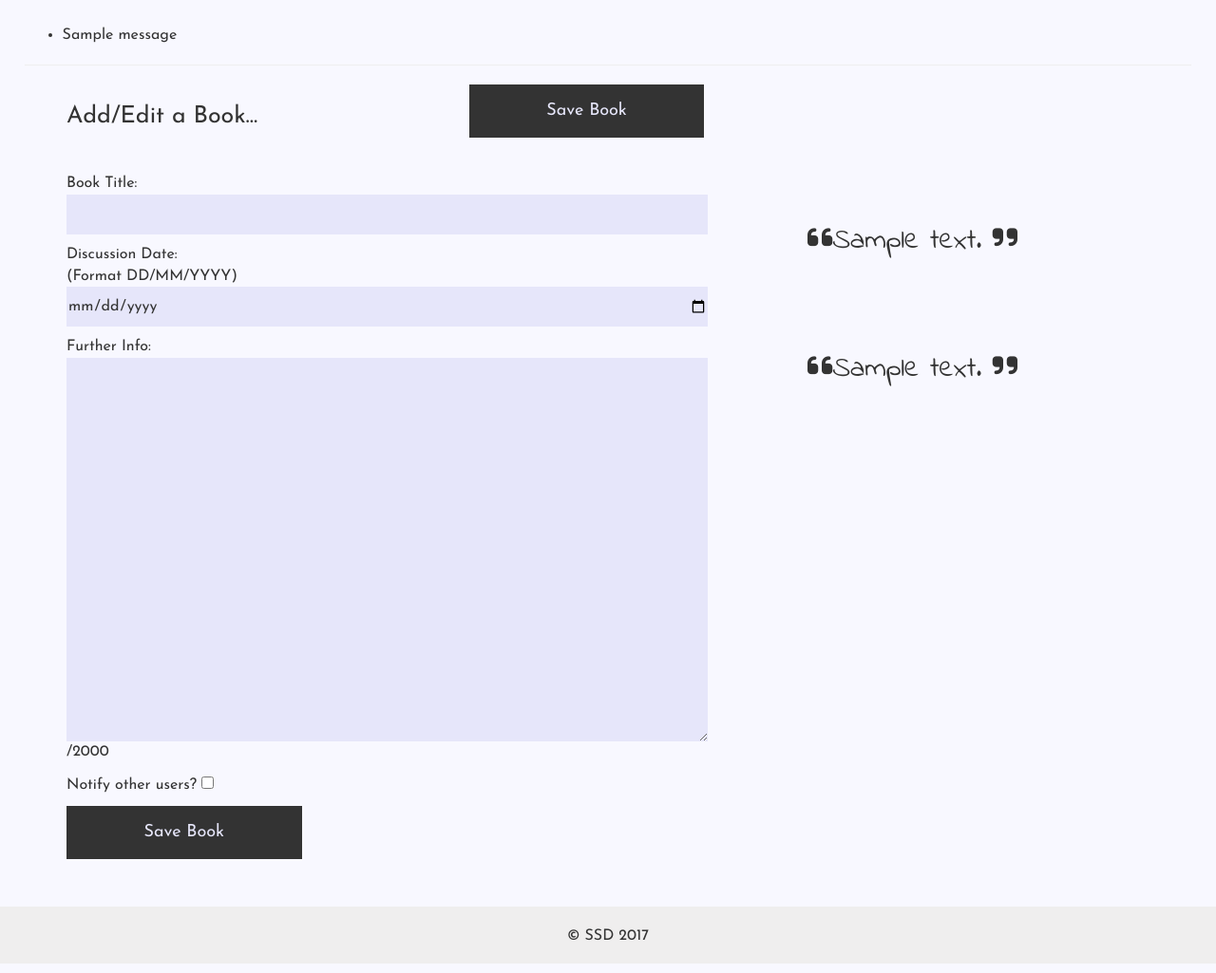
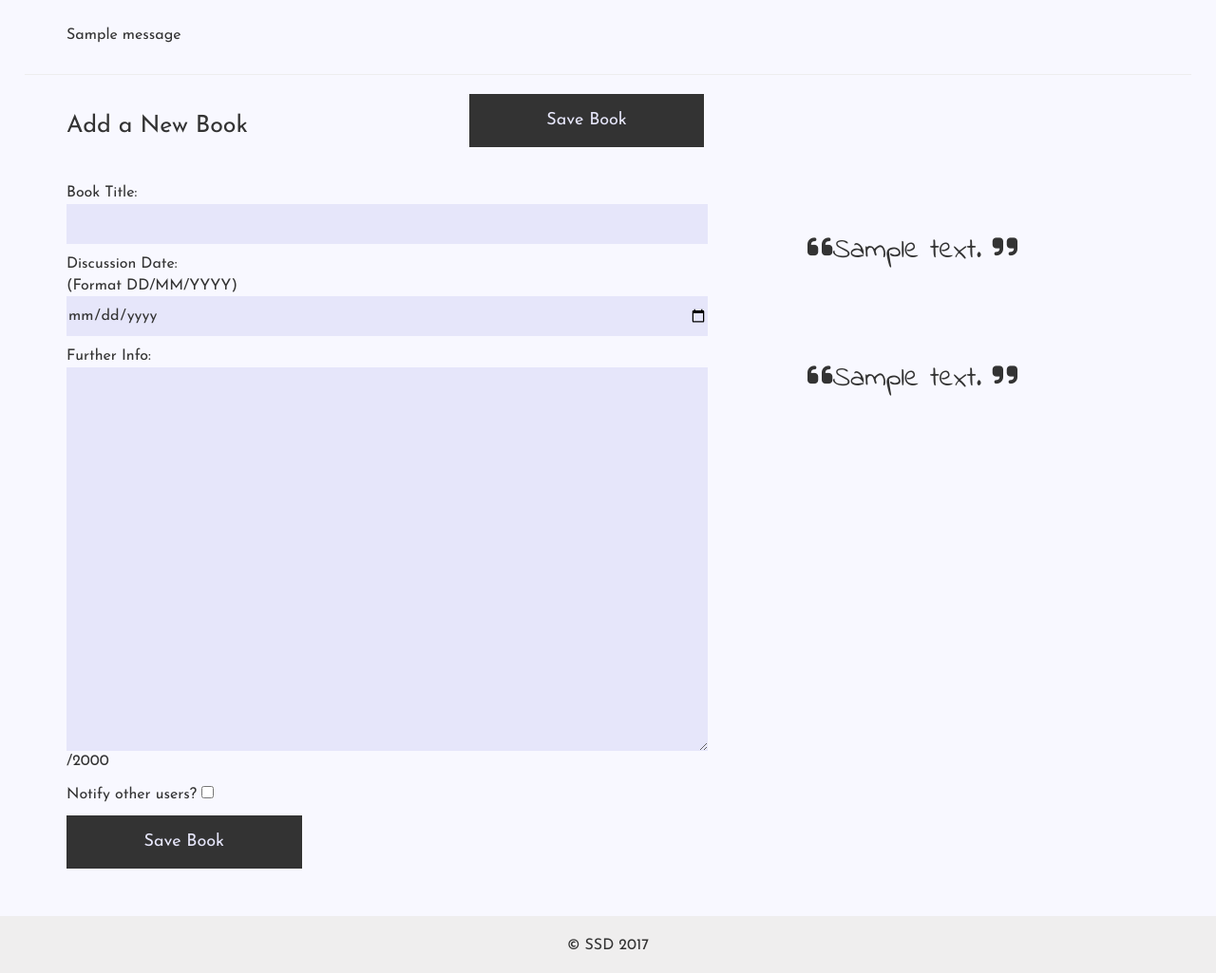
Before and after one commit to staplesad/flask_bookclub, a Flask app: page /book in a window 1280 px wide. Shown: the part 74-1099 px from the top of the page at 95% size. Run offline with Flask 2, Linux system fonts and the light colour scheme; a user stored in the database is signed in; tables that the repository leaves empty hold one stand-in row (values such as "Sample post"); one stand-in notice (Sample message) is shown; some libraries are stand-ins or nearby versions.

Commit message:
Fixing Edit Book
So that heading shows up as Edit Book with book title when on Edit page rather than new book etc.  Also got rid of list in alerts, cus it looked weird. Gotta find a way of making them green when they're good and red when they're bad/ tick or x.

```diff
--- a/bookclub_app/templates/base.html
+++ b/bookclub_app/templates/base.html
@@ -36,13 +36,17 @@
     </div>
     </nav>
 	<section>
-      {% with messages=get_flashed_messages() %}
-    {% if messages %}
-    <ul>
-      {% for message in messages %}
-      <li> {{message}} </li>
-      {% endfor %}
-    </ul>
+	<div class= "container">
+		<div class= "row">
+			<div class="col-md-12">
+				<p>{% with messages=get_flashed_messages() %}
+				{% if messages %}
+				{% for message in messages %}
+				{{message}}
+				{% endfor %}</p>
+			</div>
+		</div>
+	</div>
     <hr>
     {% endif %}
     {% endwith %}
--- a/bookclub_app/templates/new_book.html
+++ b/bookclub_app/templates/new_book.html
@@ -5,7 +5,7 @@
 <div class="container">
 	<div class="row">
 		<div class="col-md-4">
-			<h1> Add/Edit a Book...</h1>
+			<h1> {{title}}</h1>
 		</div>
         <div class="col-md-4" id='leavebook' style= 'padding-right: 8%'>
 			<input type='submit' form="addbookform" value='Save Book' style='float: right; width: 88%;' class='formbutton'>
--- a/bookclub_app/views.py
+++ b/bookclub_app/views.py
@@ -101,7 +101,7 @@ def new_book():
             flash('Notification sent.')
             return redirect(url_for('book', title=book.title))
 
-    return render_template('new_book.html', title='New Book', form=form,
+    return render_template('new_book.html', title='Add a New Book', form=form,
             quotes=quotes)
 
 @app.route('/book/<title>/edit', methods=['GET','POST'])
@@ -128,7 +128,7 @@ def edit_book(title):
         form.title.data=book.title
         form.due_date.data=book.due_date
         form.info.data = book.info
-    return render_template('new_book.html', title='Edit Book', form=form,
+    return render_template('new_book.html', title='Edit Book: %s' %title, form=form,
             quotes=quotes)
 
 @app.route('/book/<title>/notifyall')
```
Also changed, not shown: bookclub_app/static/js/custom.js (line endings or trailing spaces).
